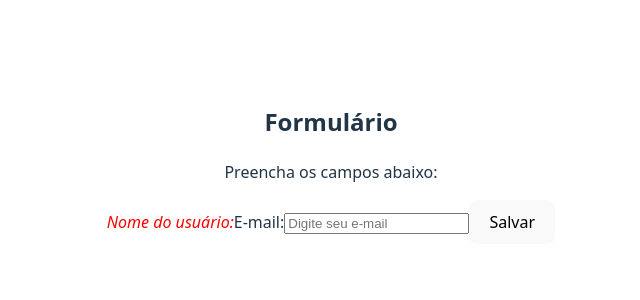
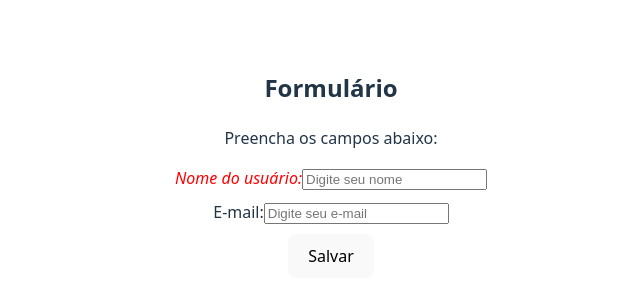
Before and after one commit to Melksedeque/reactjs-useref, a React (Vite) app: page / in a window 1280 px wide. Shown: the part 236-536 px from the top of the page, without its empty margins (309-949 px from the left). Built offline with nearby package versions, Linux system fonts and the light colour scheme.

Commit message:
Criação de styled component para a div

```diff
--- a/src/App.jsx
+++ b/src/App.jsx
@@ -1,5 +1,6 @@
 import { useRef, useEffect } from "react";
 import "./App.css";
+import styled from "styled-components";
 
 function App() {
   const labelNome = useRef("");
@@ -21,29 +22,34 @@ function App() {
     inputNome.current.focus();
   };
 
+  const StyledLabelInput = styled.div`
+    display: block;
+    margin: 10px 0;
+  `;
+
   return (
     <>
       <form className="formulario" onSubmit={enviarFormulario}>
         <h2>Formulário</h2>
         <p>Preencha os campos abaixo:</p>
-        <label ref={labelNome}>
-          Nome:
+        <StyledLabelInput>
+          <label ref={labelNome}>Nome:</label>
           <input
             type="text"
             name="nome"
             ref={inputNome}
             placeholder="Digite seu nome"
           />
-        </label>
-        <label ref={labelEmail}>
-          E-mail:
+        </StyledLabelInput>
+        <StyledLabelInput>
+          <label ref={labelEmail}>E-mail:</label>
           <input
             type="email"
             name="email"
             ref={inputEmail}
             placeholder="Digite seu e-mail"
           />
-        </label>
+        </StyledLabelInput>
         <button type="submit">Salvar</button>
       </form>
     </>
```
